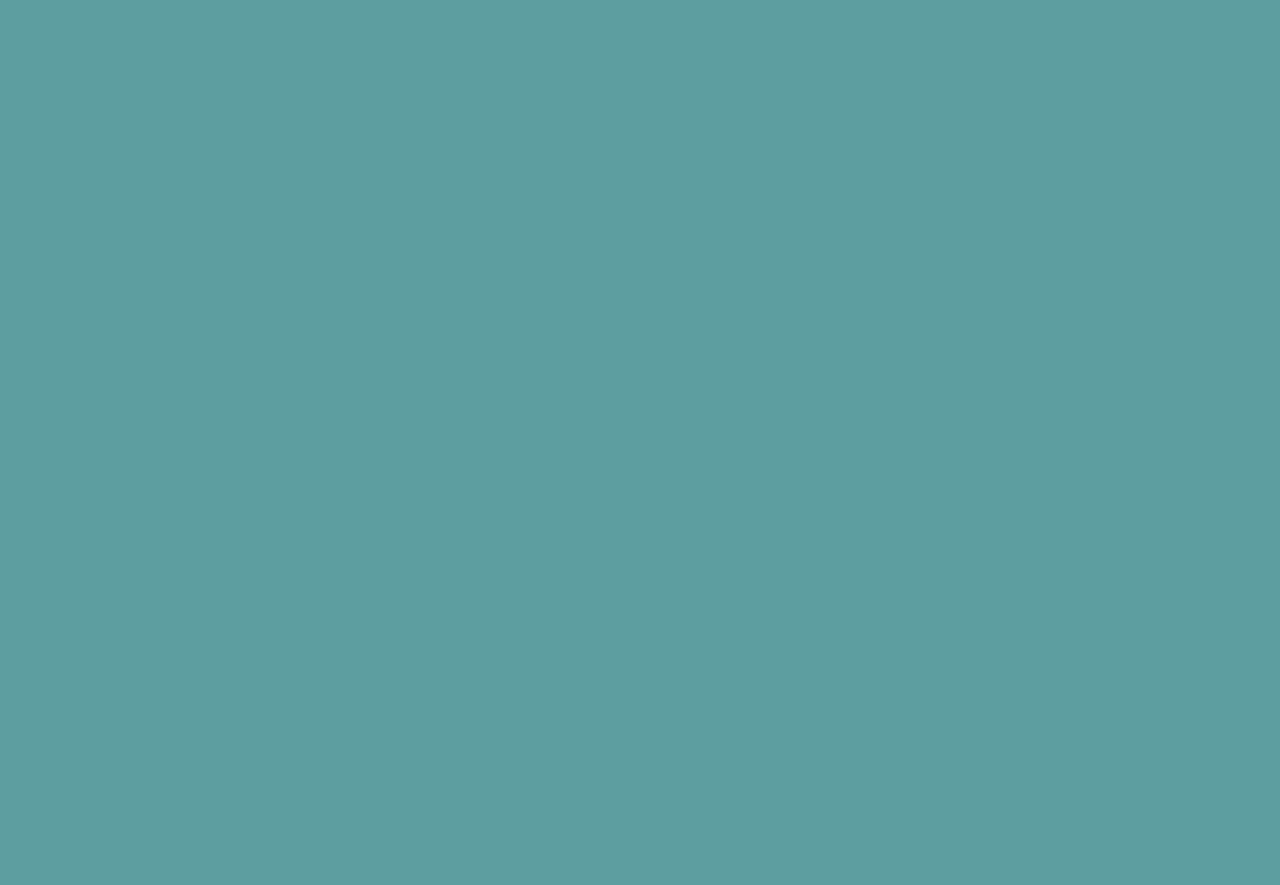
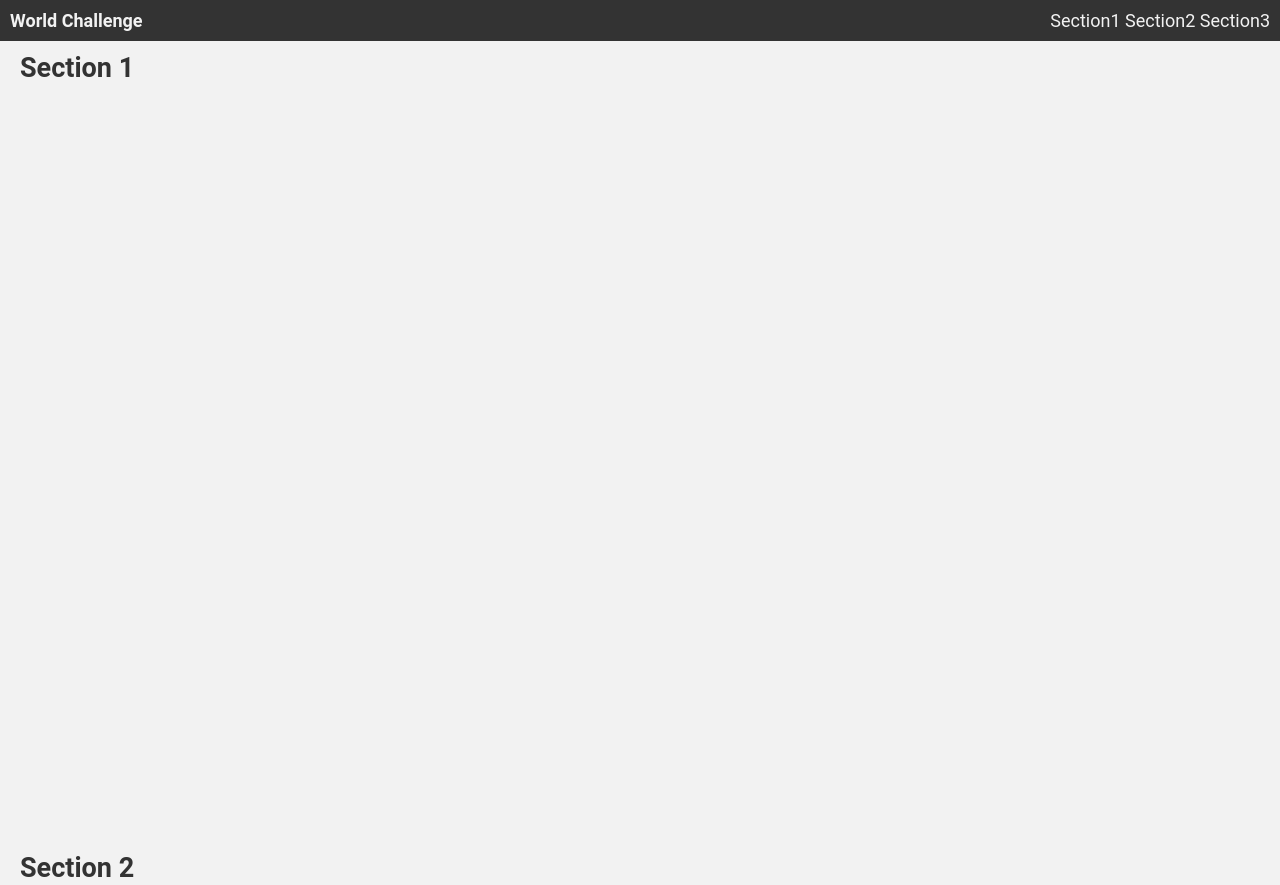
Before and after one commit to jannehuo/worldchallenge-page, a website: page index.html in a window 1280 px wide. Shown: the top 885 px of the page. Before the commit the page ends 800 px from the top, so only its background shows below. Drawn offline with nearby package versions, Linux system fonts and the light colour scheme; files that its build step writes are made by us from their sources.

Commit message:
added sections and some basic styles

```diff
--- a/index.html
+++ b/index.html
@@ -8,6 +8,29 @@
     <link rel="stylesheet" href="css/style.css">
 </head>
 <body>
-
+    <header>
+        <h1 class="page-header">
+            World Challenge
+        </h1>
+        <nav>
+            <a href="#section1">Section1</a>
+            <a href="#section2">Section2</a>
+            <a href="#section3">Section3</a>
+        </nav>
+    </header>
+    <div class="page-container">
+        <section id="section1" class="full-height">
+            <h1>Section 1</h1>
+        </section>
+        <section id="section2" class="full-height">
+            <h1>Section 2</h1>
+        </section>
+        <section id="section3" class="full-height">
+            <h1>Section 3</h1>
+        </section>
+    </div>
+    <footer>
+        <p>Use footer if necessary</p>
+    </footer>
 </body>
 </html>
--- a/less/style.less
+++ b/less/style.less
@@ -1,9 +1,57 @@
 *,*:after,*:before {
     box-sizing: border-box;
+}
+
+h1,h2,h3,p {
+    line-height: 1;
+    margin: 0;
 }
 
 body {
     margin: 0;
     font-family: 'Roboto' , sans-serif;
-    background-color: cadetblue;
+    background-color: #f2f2f2;
+    color: #333333;
+    font-size: 18px;
 }
+
+header {
+    display: flex;
+    align-items: center;
+    position: fixed;
+    top: 0;
+    left: 0;
+    width: 100%;
+    padding: 10px;
+    background-color: #333333;
+    color: #f2f2f2;
+    justify-content: space-between;
+    .page-header {
+        font-size: 1em;
+    }
+    nav {
+        a {
+            color: inherit;
+            text-decoration: none;
+        }
+    }
+}
+
+footer {
+    background-color: #333333;
+    color: #f2f2f2;
+    text-align: center;
+    padding: 30px 0;
+}
+
+section {
+    padding-top: 55px;
+}
+
+.page-container {
+    padding: 0 20px;
+}
+
+.full-height {
+    height: 100vh;
+}
```
